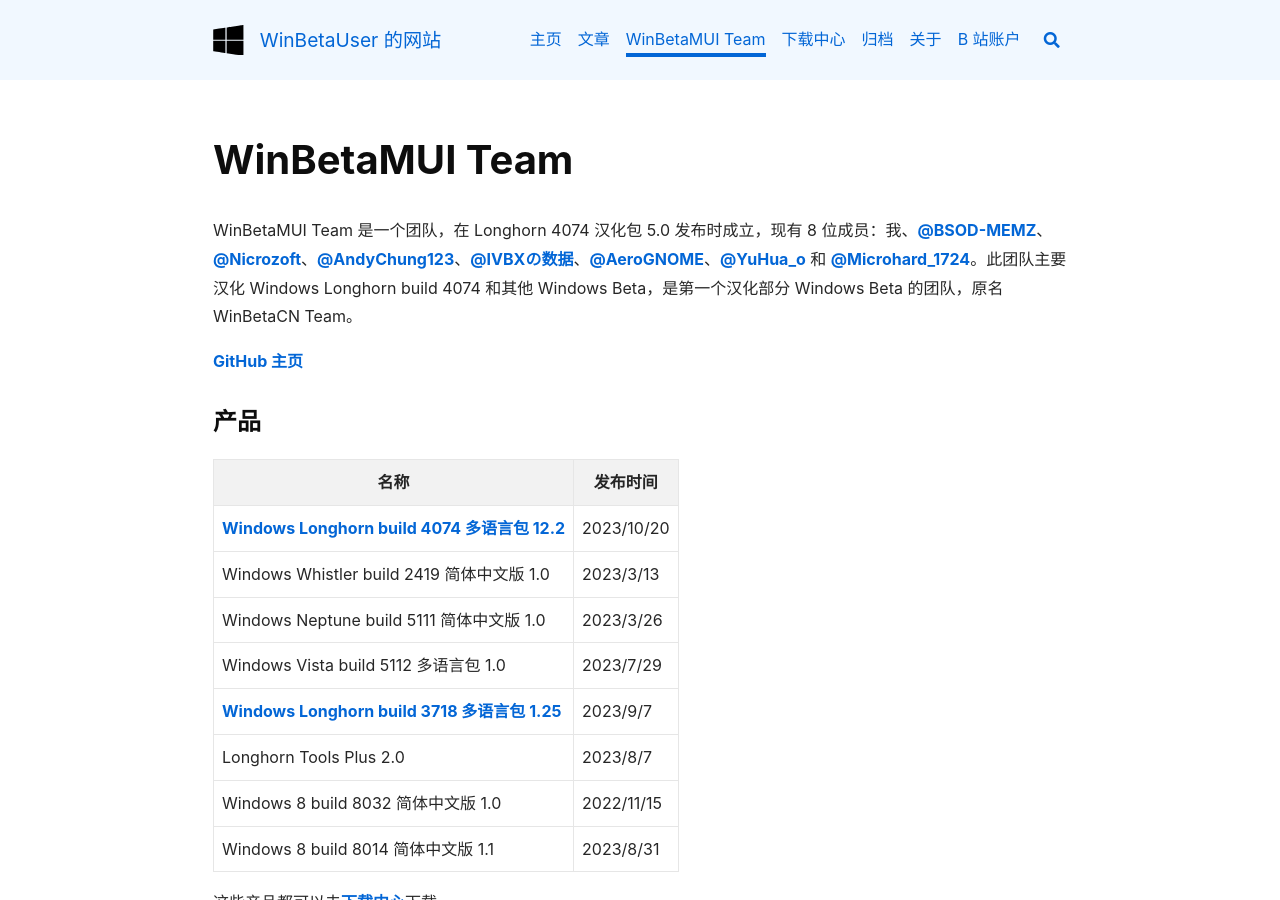
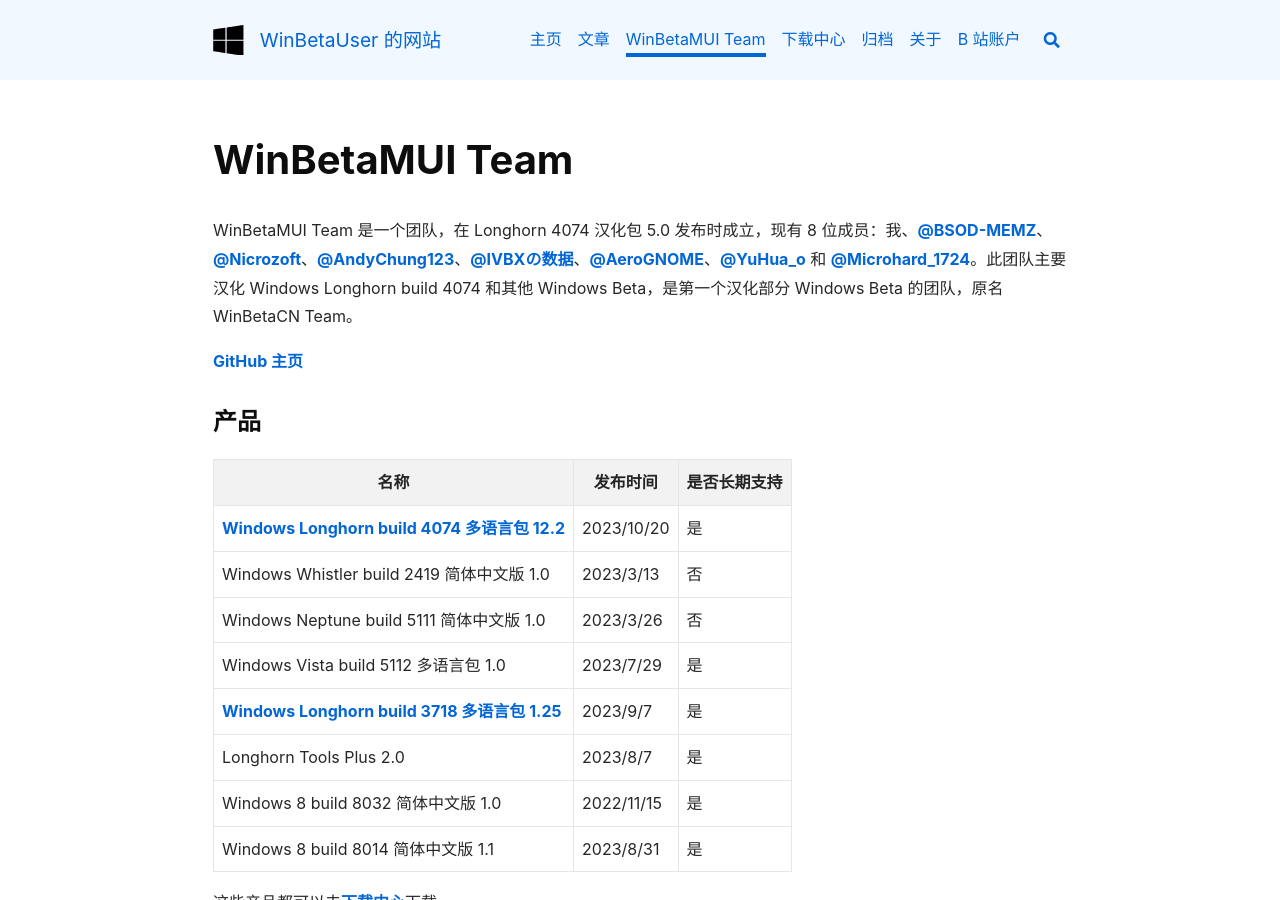
Before and after one commit to orangeZSCB/wbl2.github.io, a Jekyll site: the page built from winbetamui.md, in a window 1280 px wide and 900 px high. Built offline with Jekyll 4.4.1, drawn with Linux system fonts in a browser that asks for light colours; nearby versions of some CDN libraries.

Commit message:
Update winbetamui.md

```diff
--- a/winbetamui.md
+++ b/winbetamui.md
@@ -9,16 +9,16 @@
 
 ### 产品
 
-| 名称                                                         | 发布时间   |
-| ------------------------------------------------------------ | ---------- |
-| [Windows Longhorn build 4074 多语言包 12.2](/2023/06/10/lh4074mui) | 2023/10/20 |
-| Windows Whistler build 2419 简体中文版 1.0                   | 2023/3/13  |
-| Windows Neptune build 5111 简体中文版 1.0                    | 2023/3/26  |
-| Windows Vista build 5112 多语言包 1.0                        | 2023/7/29  |
-| [Windows Longhorn build 3718 多语言包 1.25](/2023/09/19/lh3718mui) | 2023/9/7   |
-| Longhorn Tools Plus 2.0                                      | 2023/8/7   |
-| Windows 8 build 8032 简体中文版 1.0                          | 2022/11/15 |
-| Windows 8 build 8014 简体中文版 1.1                          | 2023/8/31  |
+| 名称                                                         | 发布时间   | 是否长期支持 |
+| ------------------------------------------------------------ | ---------- | ------------ |
+| [Windows Longhorn build 4074 多语言包 12.2](/2023/06/10/lh4074mui) | 2023/10/20 | 是           |
+| Windows Whistler build 2419 简体中文版 1.0                   | 2023/3/13  | 否           |
+| Windows Neptune build 5111 简体中文版 1.0                    | 2023/3/26  | 否           |
+| Windows Vista build 5112 多语言包 1.0                        | 2023/7/29  | 是           |
+| [Windows Longhorn build 3718 多语言包 1.25](/2023/09/19/lh3718mui) | 2023/9/7   | 是           |
+| Longhorn Tools Plus 2.0                                      | 2023/8/7   | 是           |
+| Windows 8 build 8032 简体中文版 1.0                          | 2022/11/15 | 是           |
+| Windows 8 build 8014 简体中文版 1.1                          | 2023/8/31  | 是           |
 
 这些产品都可以去[下载中心](/download)下载。
 
```
